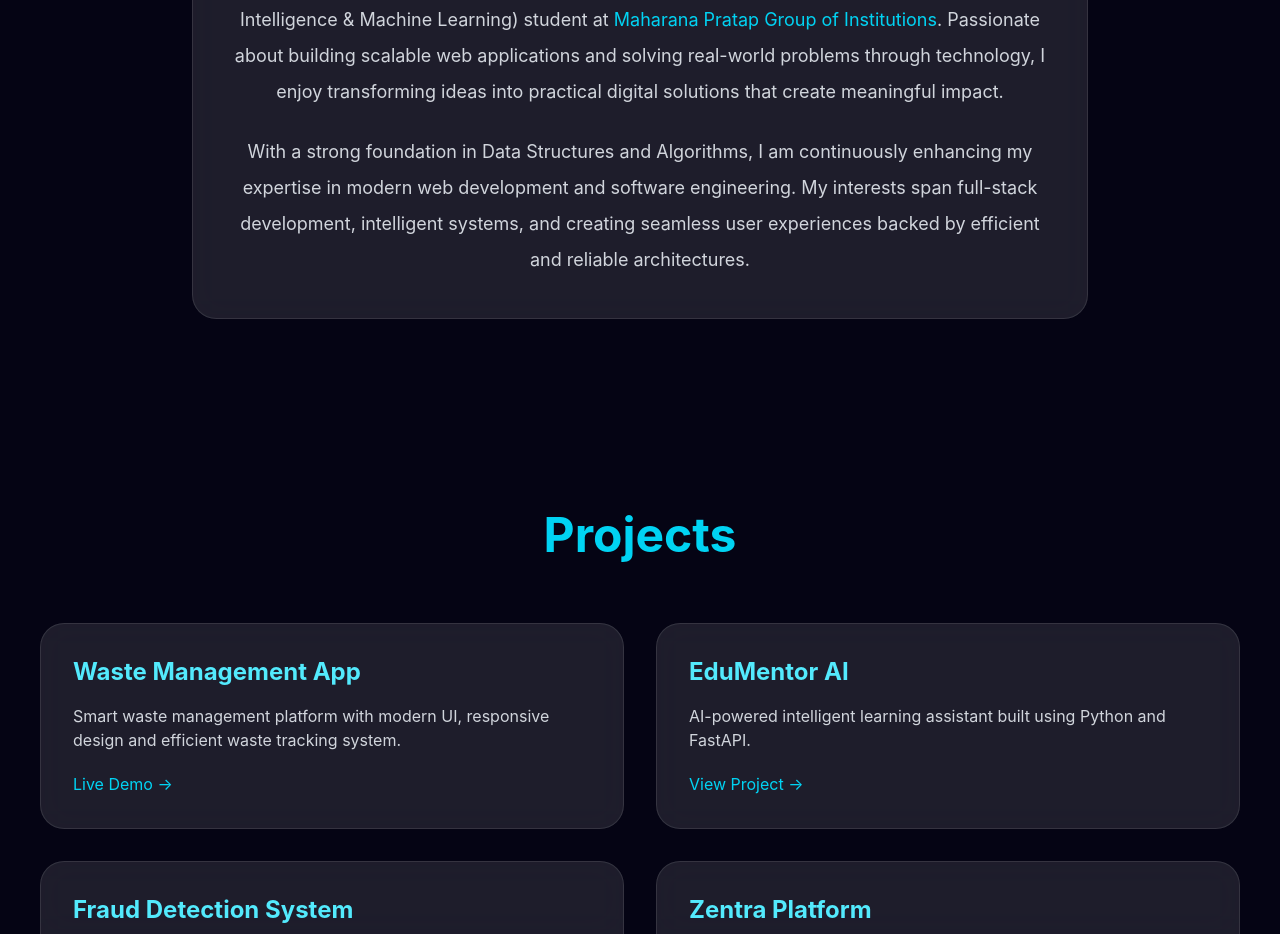
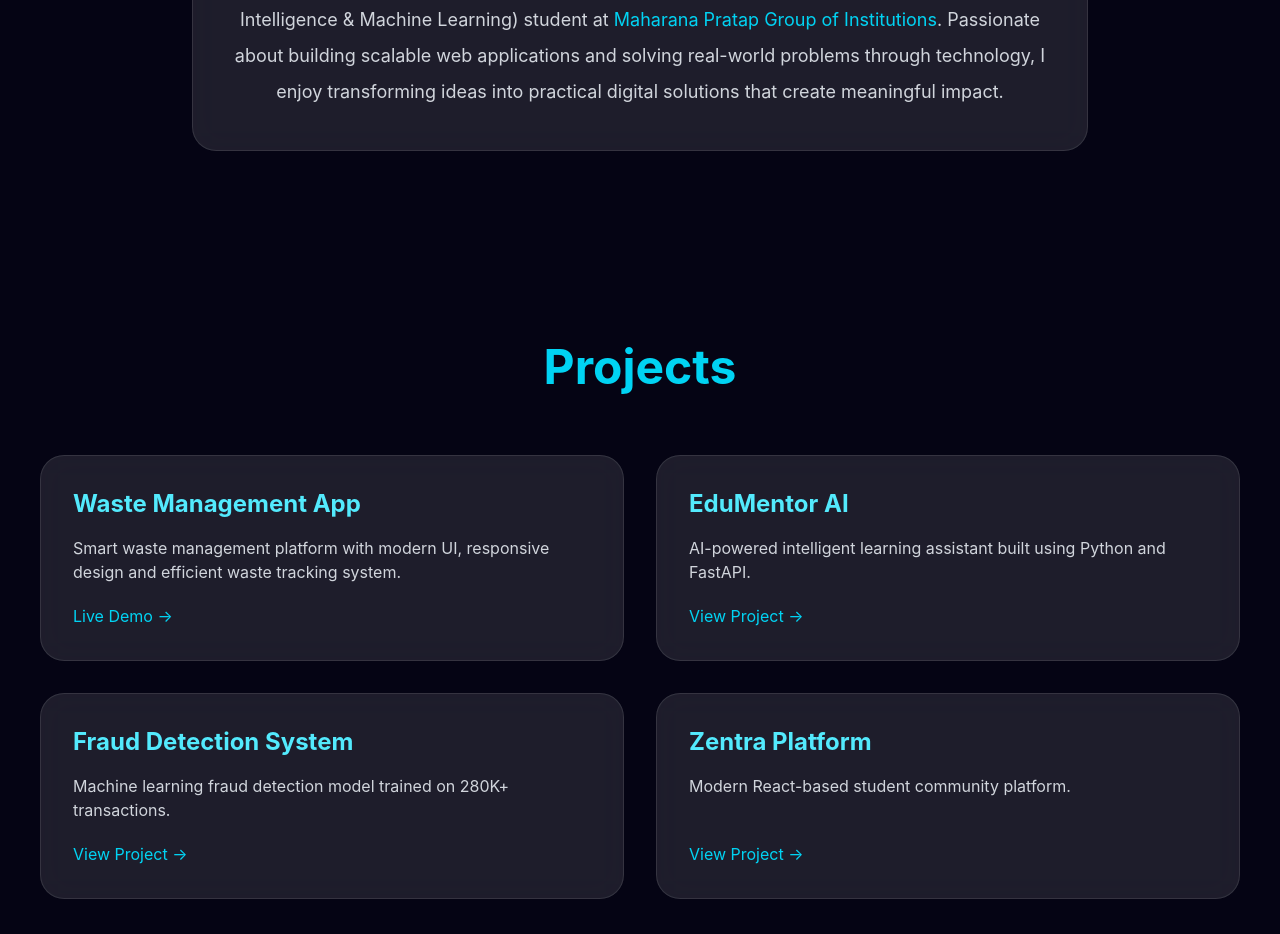
Before and after one commit to ujala9968/my-portfolio, a React app: page / in a window 1280 px wide. Shown: the part 1160-2094 px from the top of the page. Built offline with nearby package versions, Linux system fonts and the light colour scheme; the HTML template or start-up script is replaced by a standard one.

Commit message:
small update

```diff
--- a/src/App.jsx
+++ b/src/App.jsx
@@ -153,14 +153,6 @@ export default function App() {
       Passionate about building scalable web applications and solving
       real-world problems through technology, I enjoy transforming ideas into
       practical digital solutions that create meaningful impact.
-    </p>
-
-    <p className="text-lg text-gray-300 leading-9 text-center mt-6">
-      With a strong foundation in Data Structures and Algorithms, I am
-      continuously enhancing my expertise in modern web development and
-      software engineering. My interests span full-stack development,
-      intelligent systems, and creating seamless user experiences backed by
-      efficient and reliable architectures.
     </p>
 
   </div>
```
